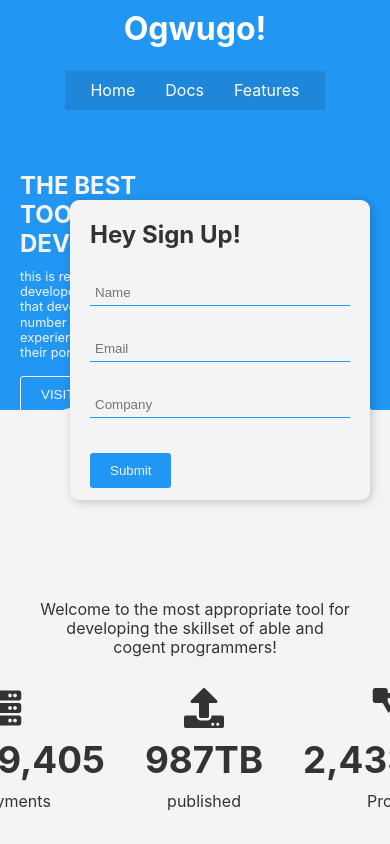
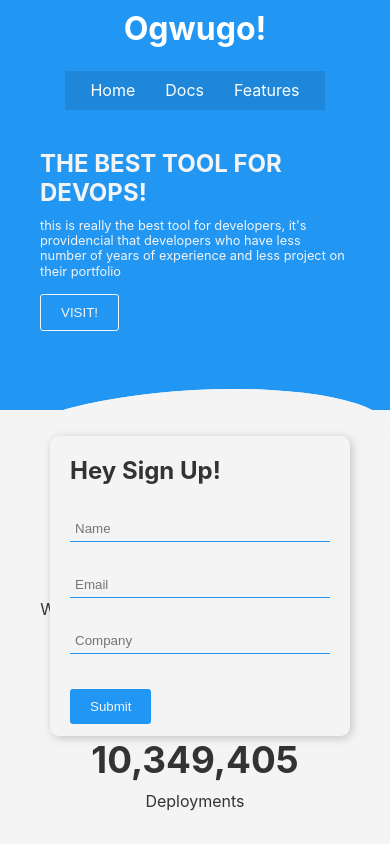
Before and after one commit to NorVirae/ogcloud, a React (Create React App) app: page / in a window 390 px wide. Shown: the top 844 px of the page. Built offline with nearby package versions, Linux system fonts and the light colour scheme.

Commit message:
for tablets and under made all grid column take up 100% space

```diff
--- a/src/App.css
+++ b/src/App.css
@@ -324,7 +324,12 @@ input:focus {
 /* Tablets and under */
 
 @media (max-width:768px){
-
+    .show-case .grid,
+    .cloud .grid,
+    .footer .grid ,
+    .stats .grid{
+        grid-template-columns: 1fr;
+    }
 }
 
 /* small sphones and under */
```
